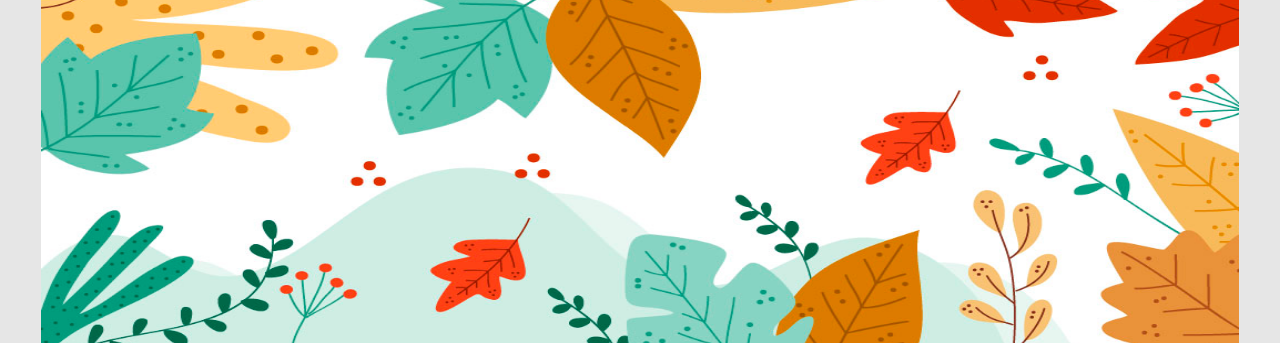
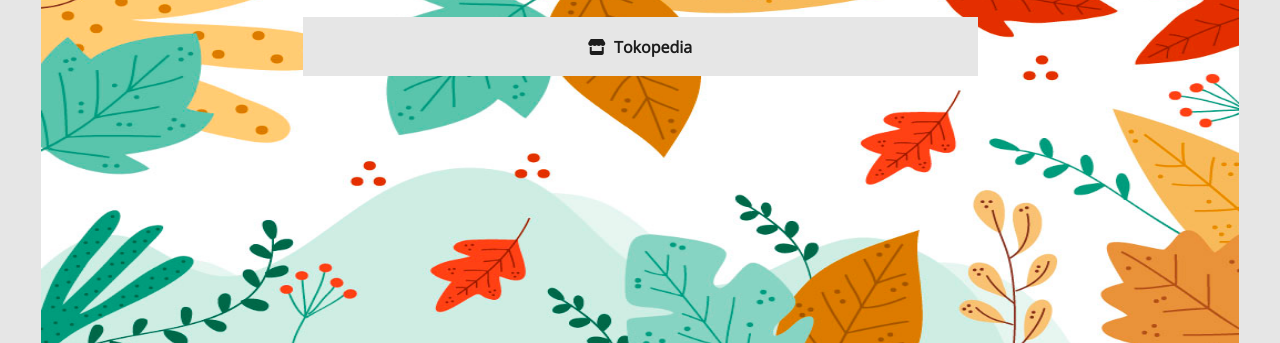
Before and after one commit to andarufood/andarufood.github.io, a plain HTML site: page index.html in a window 1280 px wide. Shown: the part 457-800 px from the top of the page. Drawn offline with Linux system fonts and the light colour scheme.

Commit message:
Update index.html

```diff
--- a/index.html
+++ b/index.html
@@ -42,6 +42,7 @@
 
 	<a class="link" href="https://api.whatsapp.com/send?phone=6281334988461" target=""><i class="fab fa-whatsapp"></i>&nbsp; Whatsapp</a>
 	<a class="link" href="https://shopee.co.id/andaruid" target=""><i class="fab fa-shopify"></i>&nbsp; Shopee</a>
+	<a class="link" href="https://tokopedia.com/andaruid" target=""><i class="fas fa-store"></i>&nbsp; Tokopedia</a>
 	</div>
 
 </body>
```
